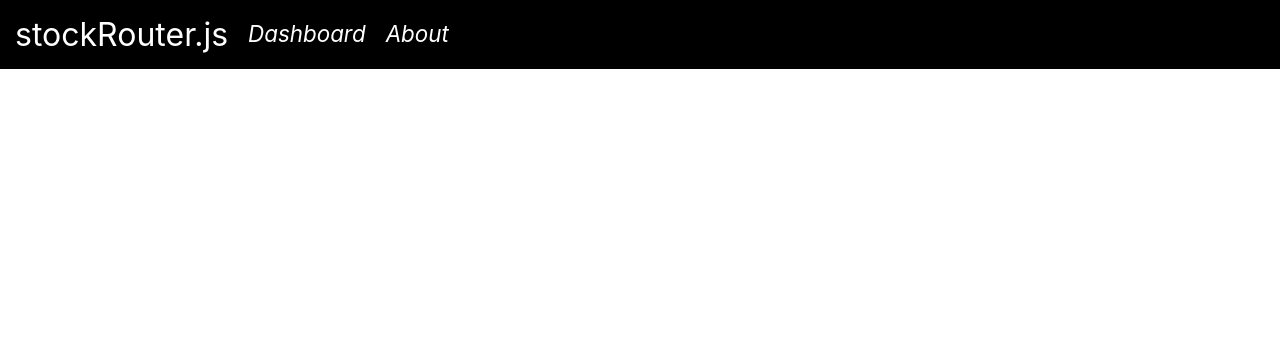
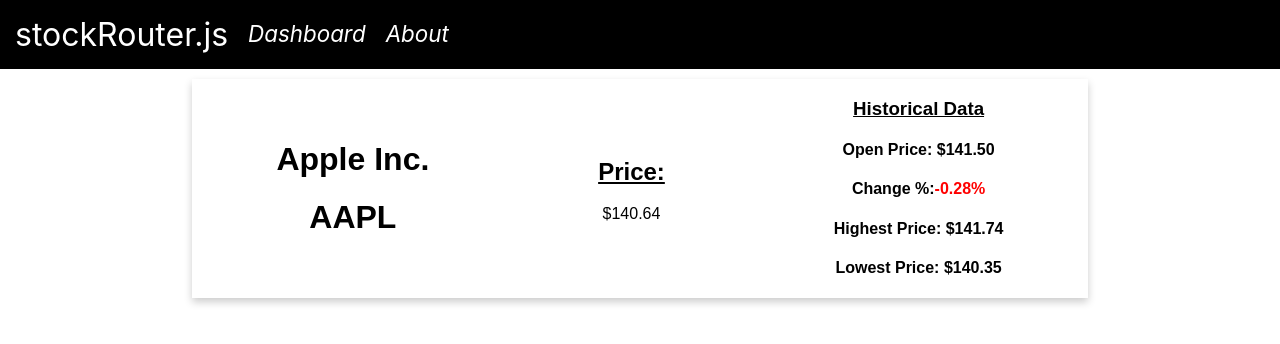
Before and after one commit to benburgos/react-router-lab, a React (Create React App) app: page /stocks/AAPL in a window 1280 px wide. Shown: the top 344 px of the page. Built offline with nearby package versions, Linux system fonts and the light colour scheme.

Commit message:
completes stock detail

```diff
--- a/src/index.css
+++ b/src/index.css
@@ -83,3 +83,23 @@ td a {
 .green {
   color: green;
 }
+
+.card {
+  display: flex;
+  flex-flow: row;
+  justify-content: space-evenly;
+  box-shadow: 0 4px 8px 0 rgba(0, 0, 0, 0.2);
+  max-width: 70%;
+  margin: auto;
+  margin-top: 10px;
+  text-align: center;
+  font-family: arial;
+}
+
+.card-header, .card-highlight, .card-history {
+  margin: auto
+}
+
+.card h2, h3 {
+  text-decoration: underline;
+}
--- a/src/pages/Stock.jsx
+++ b/src/pages/Stock.jsx
@@ -1,7 +1,44 @@
-import { useParams } from "react-router-dom"
+import { useParams } from 'react-router-dom';
+import stocks from '../data/data';
 
 export default function Stock() {
-    return (
-        <h2></h2>
-    )
+  const { symbol } = useParams();
+  const stock = stocks[stocks.findIndex((object) => object.symbol === symbol)];
+
+  return (
+    <div className="card">
+      <div className="card-header">
+        <h1>{stock.name}</h1>
+        <h1>{stock.symbol}</h1>
+      </div>
+      <div className="card-highlight">
+        <h2>Price:</h2>
+        <p>${stock.lastPrice}</p>
+      </div>
+      <div className="card-history">
+        <div className="card-history-header">
+          <h3>Historical Data</h3>
+        </div>
+        <div className="card-history-detail">
+          <h4>
+            Open Price: <span>${stock.open.toFixed(2)}</span>
+          </h4>
+          <h4>
+            Change %:
+            <span className={Math.sign(stock.change) === 1 ? 'green' : 'red'}>
+              {stock.change.toFixed(2)}%
+            </span>
+          </h4>
+
+          <h4>
+            Highest Price: <span>${stock.high.toFixed(2)}</span>
+          </h4>
+
+          <h4>
+            Lowest Price: <span>${stock.low.toFixed(2)}</span>
+          </h4>
+        </div>
+      </div>
+    </div>
+  );
 }
```
